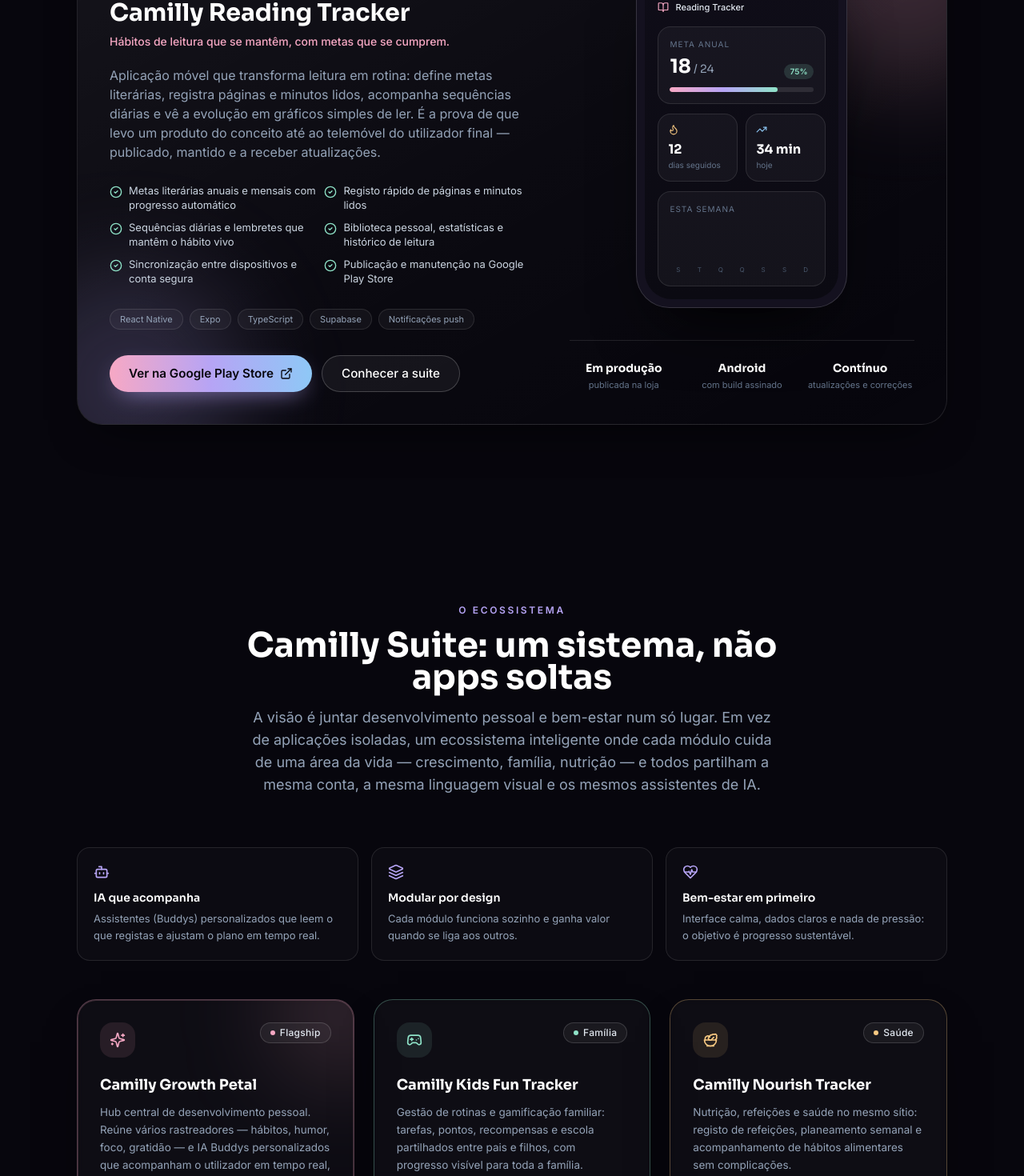
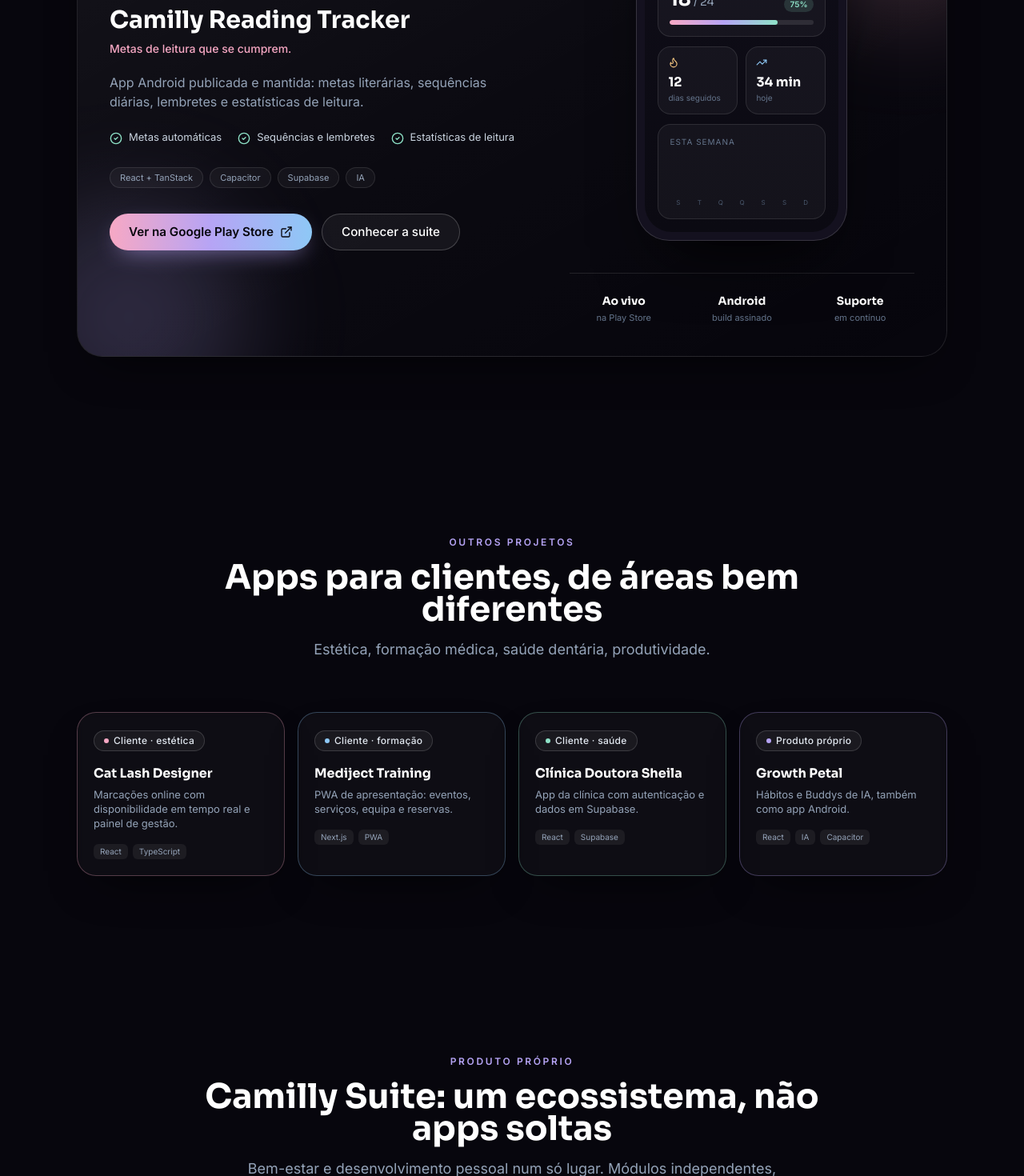
Before and after one commit to calemicaela94-glitch/portfolio-camilly-suite, a React (Vite) app: page / in a window 1280 px wide. Shown: the part 1330-2800 px from the top of the page at 80% size. Built offline with nearby package versions, Linux system fonts and the light colour scheme.

Commit message:
Tighten copy and add client projects section (Cat Lash, Mediject, dental clinic, Growth Petal)

```diff
--- a/src/App.tsx
+++ b/src/App.tsx
@@ -1,6 +1,7 @@
 import { Navbar } from "./components/Navbar";
 import { Hero } from "./components/Hero";
 import { FeaturedProject } from "./components/FeaturedProject";
+import { OutrosProjetos } from "./components/OutrosProjetos";
 import { SuiteSection } from "./components/SuiteSection";
 import { Services } from "./components/Services";
 import { Contact } from "./components/Contact";
@@ -18,6 +19,7 @@
       <main>
         <Hero />
         <FeaturedProject />
+        <OutrosProjetos />
         <SuiteSection />
         <Services />
         <Contact />
--- a/src/components/FeaturedProject.tsx
+++ b/src/components/FeaturedProject.tsx
@@ -14,8 +14,8 @@
     <Section
       id="projetos"
       eyebrow={projetoDestaque.eyebrow}
-      titulo="Uma app real, a correr no telemóvel de utilizadores reais"
-      descricao="Não é uma maquete nem um protótipo: é software publicado, com utilizadores, atualizações e manutenção."
+      titulo="Uma app real, na loja e a funcionar"
+      descricao="Software publicado, com utilizadores e manutenção. Não é maquete."
     >
       <div className="relative overflow-hidden rounded-[2rem] border border-white/10 bg-gradient-to-br from-white/[0.06] via-white/[0.02] to-transparent p-6 shadow-card sm:p-10">
         {/* Brilho de fundo */}
@@ -44,7 +44,7 @@
             </p>
 
             {/* O que a app faz */}
-            <ul className="mt-7 grid gap-2.5 sm:grid-cols-2">
+            <ul className="mt-6 flex flex-wrap gap-x-5 gap-y-2">
               {projetoDestaque.destaques.map((item) => (
                 <li key={item} className="flex items-start gap-2 text-[13px] leading-snug text-slate-300">
                   <CheckCircle2 className="mt-0.5 h-4 w-4 shrink-0 text-petal-mint" />
--- /dev/null
+++ b/src/components/OutrosProjetos.tsx
@@ -0,0 +1,36 @@
+import { outrosProjetos } from "../data/site";
+import { acento } from "../lib/cores";
+import { Badge } from "./ui/Badge";
+import { Section } from "./ui/Section";
+
+/** Grelha compacta com trabalho feito para clientes (áreas diferentes). */
+export function OutrosProjetos() {
+  return (
+    <Section
+      id="projetos-clientes"
+      eyebrow={outrosProjetos.eyebrow}
+      titulo={outrosProjetos.titulo}
+      descricao={outrosProjetos.descricao}
+    >
+      <div className="grid gap-4 sm:grid-cols-2 lg:grid-cols-4">
+        {outrosProjetos.itens.map((projeto) => {
+          const cor = acento[projeto.cor];
+          return (
+            <article key={projeto.nome} className={`card-surface card-surface-hover border p-5 ${cor.borda}`}>
+              <Badge cor={projeto.cor}>{projeto.tipo}</Badge>
+              <h3 className="mt-4 font-display text-base font-bold text-white">{projeto.nome}</h3>
+              <p className="mt-1.5 text-[13px] leading-snug text-slate-400">{projeto.descricao}</p>
+              <ul className="mt-4 flex flex-wrap gap-1.5">
+                {projeto.stack.map((t) => (
+                  <li key={t} className="rounded-md bg-white/[0.06] px-2 py-0.5 text-[10px] text-slate-400">
+                    {t}
+                  </li>
+                ))}
+              </ul>
+            </article>
+          );
+        })}
+      </div>
+    </Section>
+  );
+}
--- a/src/components/Services.tsx
+++ b/src/components/Services.tsx
@@ -59,9 +59,7 @@
         </ol>
 
         <div className="mt-9 flex flex-col gap-3 border-t border-white/10 pt-7 sm:flex-row sm:items-center sm:justify-between">
-          <p className="text-sm text-slate-400">
-            Tens só uma ideia num papel? É o suficiente para começar a conversa.
-          </p>
+          <p className="text-sm text-slate-400">Só tens a ideia? Chega para começar.</p>
           <Button href="#contacto" variante="primario">
             Pedir orçamento
             <ArrowUpRight className="h-4 w-4" />
--- a/src/data/site.ts
+++ b/src/data/site.ts
@@ -2,21 +2,19 @@
   Bot,
   BookOpenCheck,
   Code2,
-  Gamepad2,
-  HeartPulse,
   Layers,
   Rocket,
   Salad,
   Smartphone,
   Sparkles,
+  Gamepad2,
   type LucideIcon,
 } from "lucide-react";
 
 /**
  * ─────────────────────────────────────────────────────────────
  *  CONTEÚDO DO SITE — é aqui que se edita tudo.
- *  Nenhum componente tem texto "hardcoded": para mudar uma frase,
- *  um módulo ou um serviço, basta alterar este ficheiro.
+ *  Texto curto de propósito: uma linha por ideia.
  * ─────────────────────────────────────────────────────────────
  */
 
@@ -51,16 +49,24 @@
   cor: "rose" | "lilac" | "mint" | "amber" | "sky";
 }
 
+export interface Projeto {
+  nome: string;
+  tipo: string;
+  descricao: string;
+  stack: string[];
+  cor: "rose" | "lilac" | "mint" | "amber" | "sky";
+}
+
 export const dadosPessoais = {
   nome: "Camilly",
   papel: "Desenvolvedora de Software",
   email: "calemicaela94@gmail.com",
-  localizacao: "Portugal · a trabalhar em remoto",
+  localizacao: "Portugal · remoto",
   anoAtual: new Date().getFullYear(),
 };
 
 export const navegacao: { rotulo: string; href: string }[] = [
-  { rotulo: "Projeto", href: "#projetos" },
+  { rotulo: "Projetos", href: "#projetos" },
   { rotulo: "Suite", href: "#suite" },
   { rotulo: "Serviços", href: "#servicos" },
   { rotulo: "Contacto", href: "#contacto" },
@@ -77,176 +83,176 @@
     { rotulo: "Contactar / Pedir Orçamento", href: "#contacto", variante: "secundario" },
   ] as Acao[],
   metricas: [
-    { valor: "Play Store", legenda: "app publicada em produção" },
-    { valor: "3", legenda: "módulos no ecossistema" },
-    { valor: "IA", legenda: "integrada no produto" },
-    { valor: "MVP", legenda: "em semanas, não em meses" },
+    { valor: "Play Store", legenda: "app publicada" },
+    { valor: "7+", legenda: "apps entregues" },
+    { valor: "IA", legenda: "integrada" },
+    { valor: "MVP", legenda: "em semanas" },
   ] as Metrica[],
   stack: ["React", "React Native", "Expo", "TypeScript", "Tailwind", "Supabase", "IA"],
 };
 
 export const projetoDestaque = {
-  eyebrow: "Projeto em destaque",
+  eyebrow: "Em produção",
   nome: "Camilly Reading Tracker",
   badge: "Disponível na Google Play Store",
-  tagline: "Hábitos de leitura que se mantêm, com metas que se cumprem.",
+  tagline: "Metas de leitura que se cumprem.",
   descricao:
-    "Aplicação móvel que transforma leitura em rotina: define metas literárias, registra páginas e minutos lidos, acompanha sequências diárias e vê a evolução em gráficos simples de ler. É a prova de que levo um produto do conceito até ao telemóvel do utilizador final — publicado, mantido e a receber atualizações.",
+    "App Android publicada e mantida: metas literárias, sequências diárias, lembretes e estatísticas de leitura.",
   destaques: [
-    "Metas literárias anuais e mensais com progresso automático",
-    "Registo rápido de páginas e minutos lidos",
-    "Sequências diárias e lembretes que mantêm o hábito vivo",
-    "Biblioteca pessoal, estatísticas e histórico de leitura",
-    "Sincronização entre dispositivos e conta segura",
-    "Publicação e manutenção na Google Play Store",
+    "Metas automáticas",
+    "Sequências e lembretes",
+    "Estatísticas de leitura",
   ],
   linkLoja: "https://play.google.com/store/apps/details?id=com.camillyreading.tracker",
-  stack: ["React Native", "Expo", "TypeScript", "Supabase", "Notificações push"],
+  stack: ["React + TanStack", "Capacitor", "Supabase", "IA"],
   metricas: [
-    { valor: "Em produção", legenda: "publicada na loja" },
-    { valor: "Android", legenda: "com build assinado" },
-    { valor: "Contínuo", legenda: "atualizações e correções" },
+    { valor: "Ao vivo", legenda: "na Play Store" },
+    { valor: "Android", legenda: "build assinado" },
+    { valor: "Suporte", legenda: "em contínuo" },
   ] as Metrica[],
 };
 
 export const suite = {
-  eyebrow: "O ecossistema",
-  titulo: "Camilly Suite: um sistema, não apps soltas",
+  eyebrow: "Produto próprio",
+  titulo: "Camilly Suite: um ecossistema, não apps soltas",
   descricao:
-    "A visão é juntar desenvolvimento pessoal e bem-estar num só lugar. Em vez de aplicações isoladas, um ecossistema inteligente onde cada módulo cuida de uma área da vida — crescimento, família, nutrição — e todos partilham a mesma conta, a mesma linguagem visual e os mesmos assistentes de IA.",
+    "Bem-estar e desenvolvimento pessoal num só lugar. Módulos independentes, a mesma conta, os mesmos assistentes de IA.",
   pilares: [
-    {
-      icone: Bot,
-      titulo: "IA que acompanha",
-      descricao: "Assistentes (Buddys) personalizados que leem o que registas e ajustam o plano em tempo real.",
-    },
-    {
-      icone: Layers,
-      titulo: "Modular por design",
-      descricao: "Cada módulo funciona sozinho e ganha valor quando se liga aos outros.",
-    },
-    {
-      icone: HeartPulse,
-      titulo: "Bem-estar em primeiro",
-      descricao: "Interface calma, dados claros e nada de pressão: o objetivo é progresso sustentável.",
-    },
+    { icone: Bot, titulo: "IA que acompanha", descricao: "Buddys que ajustam o plano em tempo real." },
+    { icone: Layers, titulo: "Modular", descricao: "Cada módulo vive sozinho e liga-se aos outros." },
+    { icone: BookOpenCheck, titulo: "Progresso real", descricao: "Dados claros, sem pressão." },
   ],
   modulos: [
     {
       nome: "Camilly Growth Petal",
       papel: "Flagship",
       descricao:
-        "Hub central de desenvolvimento pessoal. Reúne vários rastreadores — hábitos, humor, foco, gratidão — e IA Buddys personalizados que acompanham o utilizador em tempo real, ajustando metas e planos com base no que está registado.",
+        "Hub de desenvolvimento pessoal: rastreadores de hábitos, humor e foco, com IA Buddys a acompanhar em tempo real.",
       icone: Sparkles,
       estado: "Em desenvolvimento ativo",
-      funcionalidades: [
-        "Rastreadores modulares",
-        "IA Buddys em tempo real",
-        "Painel de progresso unificado",
-        "Planos personalizados",
-      ],
+      funcionalidades: ["Rastreadores modulares", "IA Buddys", "Painel unificado"],
       destaque: true,
       cor: "rose",
     },
     {
       nome: "Camilly Kids Fun Tracker",
       papel: "Família",
-      descricao:
-        "Gestão de rotinas e gamificação familiar: tarefas, pontos, recompensas e escola partilhados entre pais e filhos, com progresso visível para toda a família.",
+      descricao: "Rotinas e gamificação familiar: tarefas, pontos e recompensas partilhados entre pais e filhos.",
       icone: Gamepad2,
       estado: "Em desenvolvimento",
-      funcionalidades: [
-        "Rotinas e tarefas com pontos",
-        "Recompensas e metas familiares",
-        "Área escolar e trabalhos de casa",
-        "Vários perfis de criança",
-      ],
+      funcionalidades: ["Tarefas com pontos", "Recompensas", "Área escolar"],
       cor: "mint",
     },
     {
       nome: "Camilly Nourish Tracker",
       papel: "Saúde",
-      descricao:
-        "Nutrição, refeições e saúde no mesmo sítio: registo de refeições, planeamento semanal e acompanhamento de hábitos alimentares sem complicações.",
+      descricao: "Nutrição sem complicações: refeições, planeamento semanal e hábitos alimentares.",
       icone: Salad,
       estado: "Em desenvolvimento",
-      funcionalidades: [
-        "Diário de refeições",
-        "Planeamento semanal",
-        "Metas nutricionais",
-        "Resumo de hábitos",
-      ],
+      funcionalidades: ["Diário de refeições", "Planeamento", "Metas"],
       cor: "amber",
     },
   ] as Modulo[],
 };
 
+/** Trabalho para clientes — áreas diferentes, o mesmo rigor. */
+export const outrosProjetos = {
+  eyebrow: "Outros projetos",
+  titulo: "Apps para clientes, de áreas bem diferentes",
+  descricao: "Estética, formação médica, saúde dentária, produtividade.",
+  itens: [
+    {
+      nome: "Cat Lash Designer",
+      tipo: "Cliente · estética",
+      descricao: "Marcações online com disponibilidade em tempo real e painel de gestão.",
+      stack: ["React", "TypeScript"],
+      cor: "rose",
+    },
+    {
+      nome: "Mediject Training",
+      tipo: "Cliente · formação",
+      descricao: "PWA de apresentação: eventos, serviços, equipa e reservas.",
+      stack: ["Next.js", "PWA"],
+      cor: "sky",
+    },
+    {
+      nome: "Clínica Doutora Sheila",
+      tipo: "Cliente · saúde",
+      descricao: "App da clínica com autenticação e dados em Supabase.",
+      stack: ["React", "Supabase"],
+      cor: "mint",
+    },
+    {
+      nome: "Growth Petal",
+      tipo: "Produto próprio",
+      descricao: "Hábitos e Buddys de IA, também como app Android.",
+      stack: ["React", "IA", "Capacitor"],
+      cor: "lilac",
+    },
+  ] as Projeto[],
+};
+
 export const servicos = {
   eyebrow: "Serviços",
   titulo: "Do conceito à produção, sem intermediários",
-  descricao:
-    "Trabalho diretamente contigo: falas com quem desenha e com quem programa. O resultado é produto a funcionar, código teu e uma base pronta para crescer.",
+  descricao: "Falas sempre com quem desenha e com quem programa. O código fica do teu lado.",
   itens: [
     {
-      titulo: "Desenvolvimento de MVPs rápidos",
-      descricao:
-        "Do zero a um produto que já se pode mostrar a clientes ou investidores em poucas semanas. Âmbito fechado, foco no que valida a ideia e código pronto para evoluir.",
+      titulo: "MVPs rápidos",
+      descricao: "Do zero a produto apresentável em poucas semanas, focado em validar a ideia.",
       icone: Rocket,
-      entregaveis: ["Protótipo navegável", "Código-fonte teu", "Deploy em produção", "Base para iterar"],
+      entregaveis: ["Protótipo", "Código teu", "Deploy"],
       cor: "rose",
     },
     {
-      titulo: "Aplicações móveis (React Native / Expo)",
-      descricao:
-        "Android e iOS a partir da mesma base de código. Inclui build assinado, testes internos e publicação na Google Play Store (e App Store).",
+      titulo: "Apps móveis",
+      descricao: "Android e iOS com a mesma base React Native / Expo, prontas para a loja.",
       icone: Smartphone,
-      entregaveis: ["Android + iOS", "Notificações push", "Publicação na loja", "Atualizações contínuas"],
+      entregaveis: ["Android + iOS", "Push", "Publicação"],
       cor: "lilac",
     },
     {
-      titulo: "Integração de IA e web apps modernas",
-      descricao:
-        "Assistentes, geração de conteúdo e automações ligados ao produto — com a chave da IA sempre no servidor, nunca no browser. Web apps em React + TypeScript rápidas e responsivas.",
+      titulo: "IA e web apps",
+      descricao: "Assistentes e automações com a chave sempre no servidor. React + TypeScript.",
       icone: Code2,
-      entregaveis: ["Integração com LLMs", "Backend seguro", "Base de dados (Supabase)", "UI responsiva"],
+      entregaveis: ["LLMs", "Backend seguro", "UI responsiva"],
       cor: "sky",
     },
   ] as Servico[],
   processo: [
-    { passo: "01", titulo: "Conversa", descricao: "Percebo o problema, o utilizador e o que conta como sucesso." },
-    { passo: "02", titulo: "Protótipo", descricao: "Ecrãs e fluxo essencial para validar antes de escrever código." },
-    { passo: "03", titulo: "Construção", descricao: "Desenvolvimento em ciclos curtos, com entregas para testares." },
-    { passo: "04", titulo: "Lançamento", descricao: "Publicação, medição e as primeiras melhorias com dados reais." },
+    { passo: "01", titulo: "Conversa", descricao: "Problema e objetivo." },
+    { passo: "02", titulo: "Protótipo", descricao: "Ecrãs essenciais." },
+    { passo: "03", titulo: "Construção", descricao: "Entregas para testares." },
+    { passo: "04", titulo: "Lançamento", descricao: "Publicar e melhorar." },
   ],
 };
 
 export const contacto = {
   eyebrow: "Contacto",
-  titulo: "Tens uma ideia? Vamos transformá-la em produto.",
-  descricao:
-    "Seja um MVP para validar um negócio, uma app móvel para a loja ou uma funcionalidade de IA a entrar no teu produto — conta-me o que precisas e recebes uma proposta clara, com prazo e preço.",
-  assuntoEmail: "Pedido de orçamento — portefólio Camilly Suite",
+  titulo: "Tens uma ideia? Vamos pô-la a funcionar.",
+  descricao: "Conta-me o que precisas e recebes proposta com prazo e preço.",
+  assuntoEmail: "Pedido de orçamento — portefólio",
   acoes: [
     {
       rotulo: "Contactar / Pedir Orçamento",
-      href: `mailto:calemicaela94@gmail.com?subject=${encodeURIComponent("Pedido de orçamento — portefólio Camilly Suite")}`,
+      href: `mailto:calemicaela94@gmail.com?subject=${encodeURIComponent("Pedido de orçamento — portefólio")}`,
       variante: "primario",
       externo: true,
     },
     {
-      rotulo: "Ver a Reading Tracker na Play Store",
+      rotulo: "Ver na Play Store",
       href: "https://play.google.com/store/apps/details?id=com.camillyreading.tracker",
       variante: "secundario",
       externo: true,
     },
   ] as Acao[],
   garantias: [
-    { icone: BookOpenCheck, texto: "Resposta em 24–48h úteis" },
-    { icone: Layers, texto: "Âmbito e preço fechados antes de começar" },
-    { icone: Sparkles, texto: "Código e contas ficam sempre do teu lado" },
+    { icone: BookOpenCheck, texto: "Resposta em 24–48h" },
+    { icone: Layers, texto: "Preço fechado antes" },
+    { icone: Sparkles, texto: "Código e contas tuas" },
   ],
 };
 
 export const rodape = {
-  nota: "Portefólio da Camilly — Camilly Suite. Construído com React, Vite e Tailwind CSS.",
+  nota: "Portefólio da Camilly · React + Vite + Tailwind",
 };
```
Also changed, not shown: 1 other file (tests, documents, lock files or other folders).
